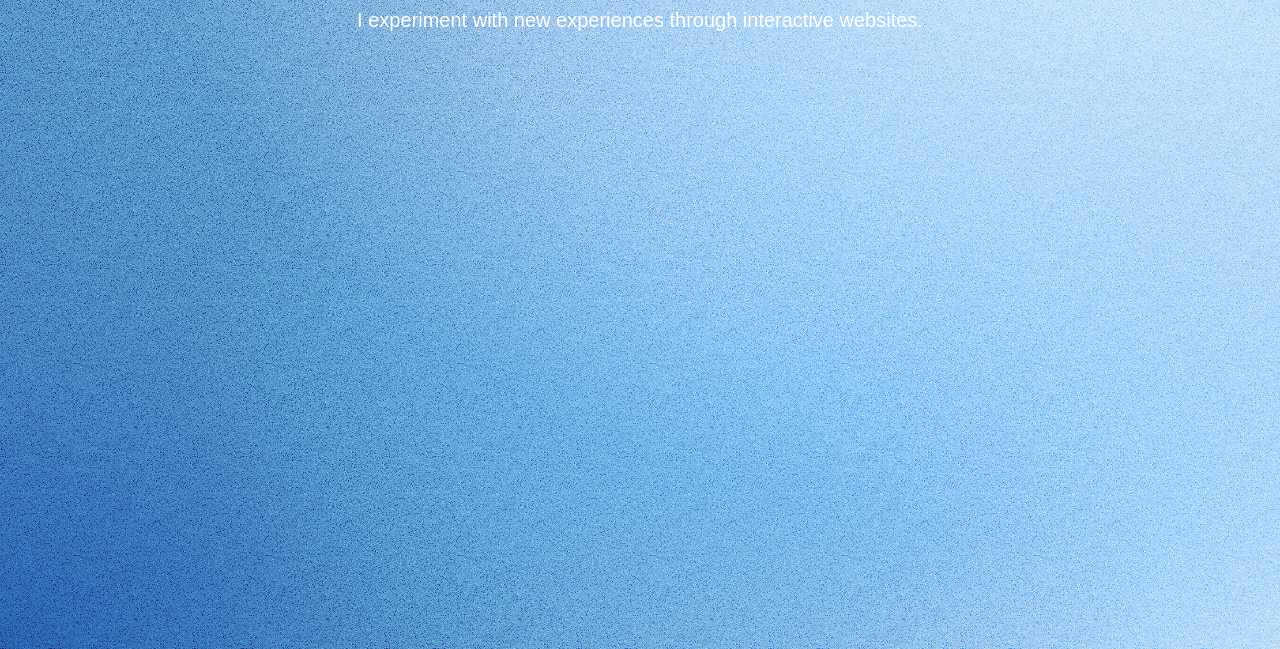
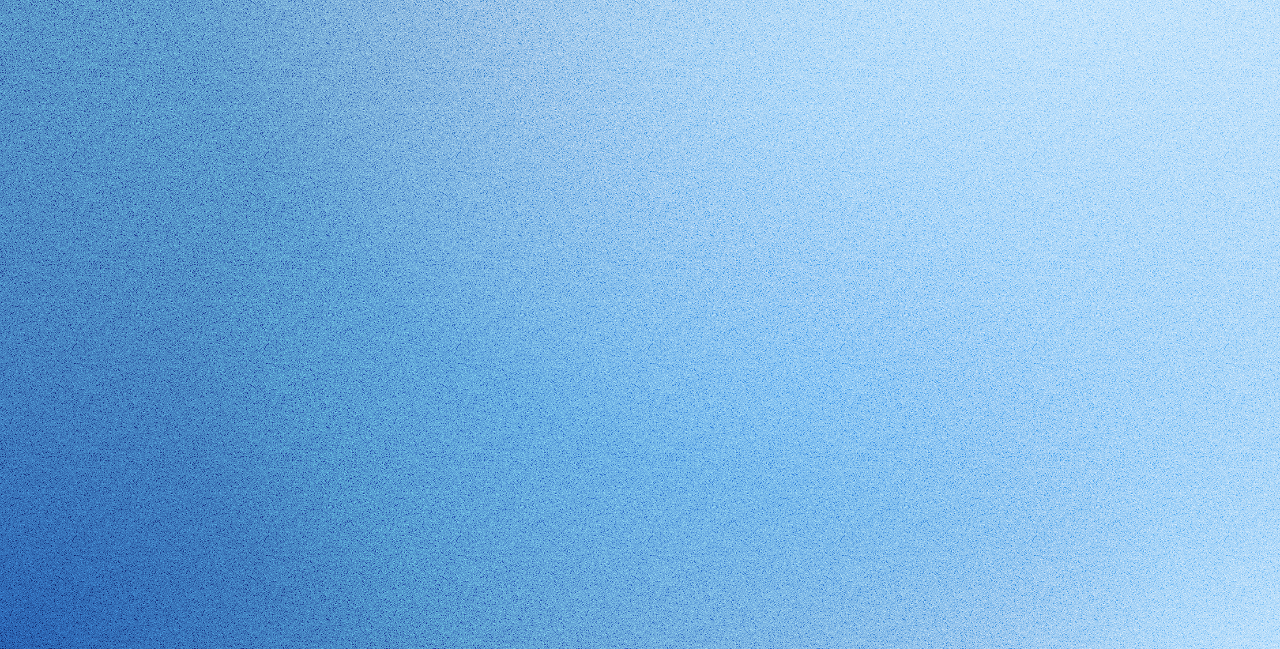
Before and after one commit to Wanseo/portfolio_, a website built with Vite: page index.html in a window 1280 px wide. Shown: the part 151-800 px from the top of the page. Built offline with nearby package versions, Linux system fonts and the light colour scheme.

Commit message:
Revert "Add introduction about interactive websites"
This reverts commit 75c95a519ec8fa8cfb32d6063f0a21ab111d6113.

```diff
--- a/src/main.ts
+++ b/src/main.ts
@@ -3,6 +3,5 @@ import './style.css'
 document.querySelector<HTMLDivElement>('#app')!.innerHTML = `
 <header class="portfolio-header">
   <h1 class="portfolio-title">Wanseo's Portfolio</h1>
-  <p class="portfolio-description">I experiment with new experiences through interactive websites.</p>
 </header>
 `
--- a/src/style.css
+++ b/src/style.css
@@ -53,12 +53,3 @@ body::before {
   letter-spacing: -0.035em;
   color: #fff;
 }
-
-.portfolio-description {
-  max-width: 640px;
-  margin: 20px auto 0;
-  font-family: Arial, Helvetica, sans-serif;
-  font-size: clamp(16px, 2vw, 20px);
-  line-height: 1.5;
-  color: #fff;
-}
```
